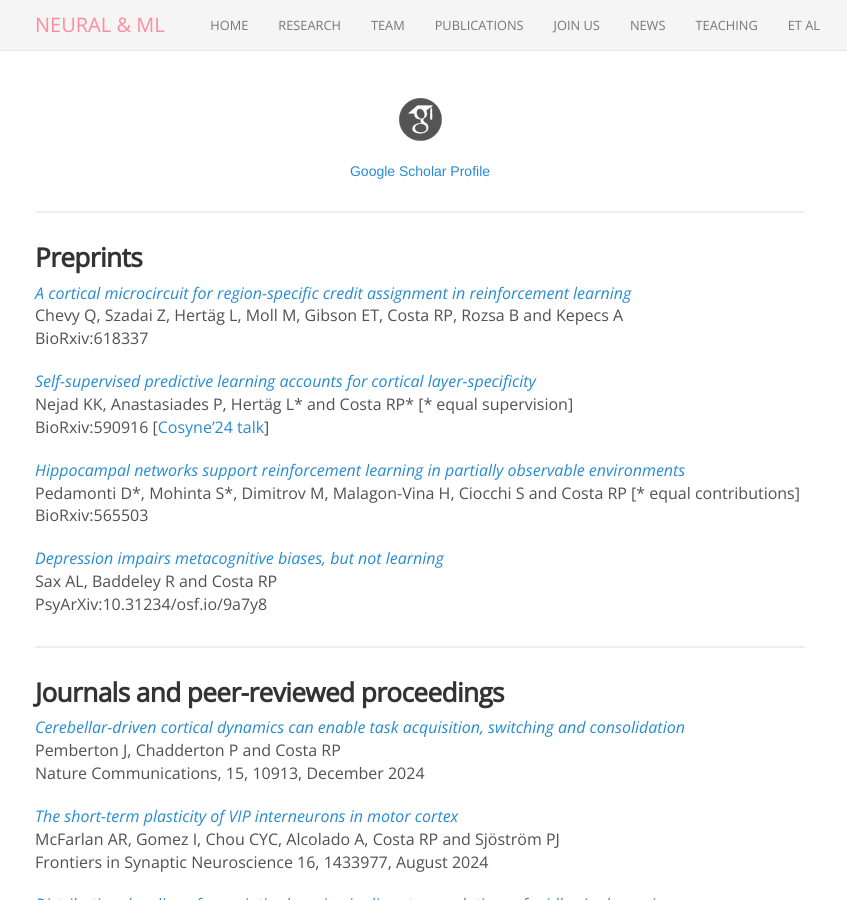
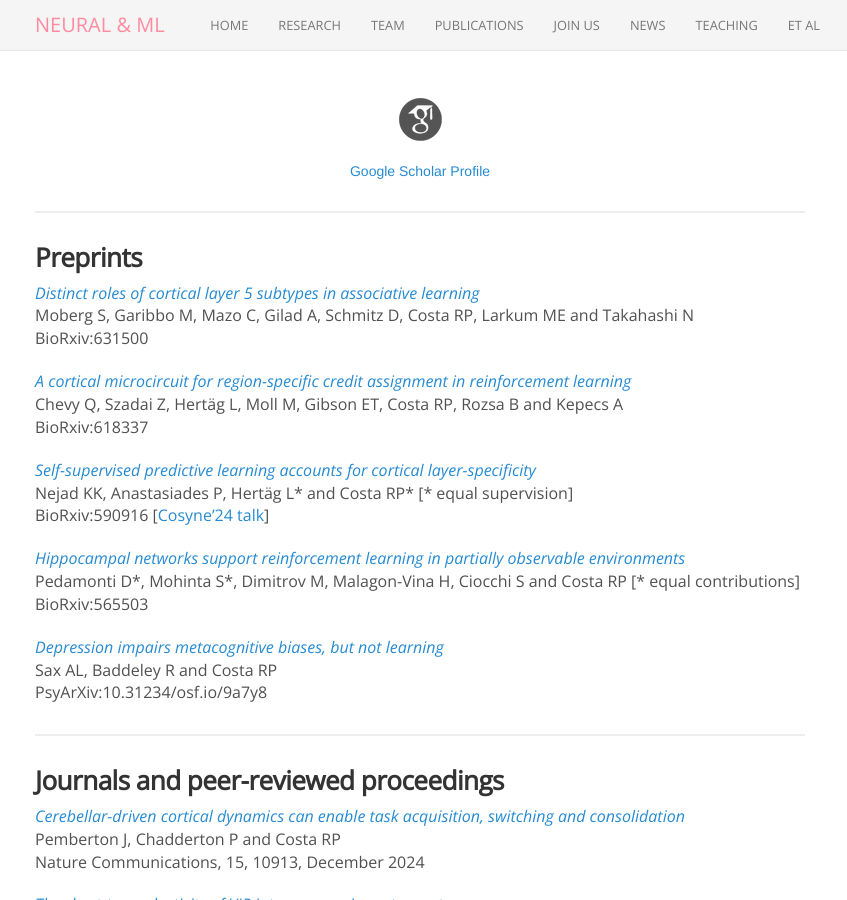
Before and after one commit to neuralml/neuralml.github.io, a Jekyll site: the page built from publications.md, in a window 1280 px wide and 900 px high. Shown: the whole window, without its empty margins (220-1067 px from the left). Built offline with Jekyll 4.4.1, drawn with Linux system fonts in a browser that asks for light colours; nearby versions of some CDN libraries.

Commit message:
Update publications.md

```diff
--- a/publications.md
+++ b/publications.md
@@ -15,6 +15,10 @@ permalink: /publications/
 <hr>
 
 ### Preprints
+
+[_Distinct roles of cortical layer 5 subtypes in associative learning_](https://doi.org/10.1101/2025.01.07.631500)<br>
+Moberg S, Garibbo M, Mazo C, Gilad A, Schmitz D, Costa RP, Larkum ME and Takahashi N<br>
+BioRxiv:631500
 
 [_A cortical microcircuit for region-specific credit assignment in reinforcement learning_](https://doi.org/10.1101/2024.10.15.618337)<br>
 Chevy Q, Szadai Z, Hertäg L, Moll M, Gibson ET, Costa RP, Rozsa B and Kepecs A<br>
```
